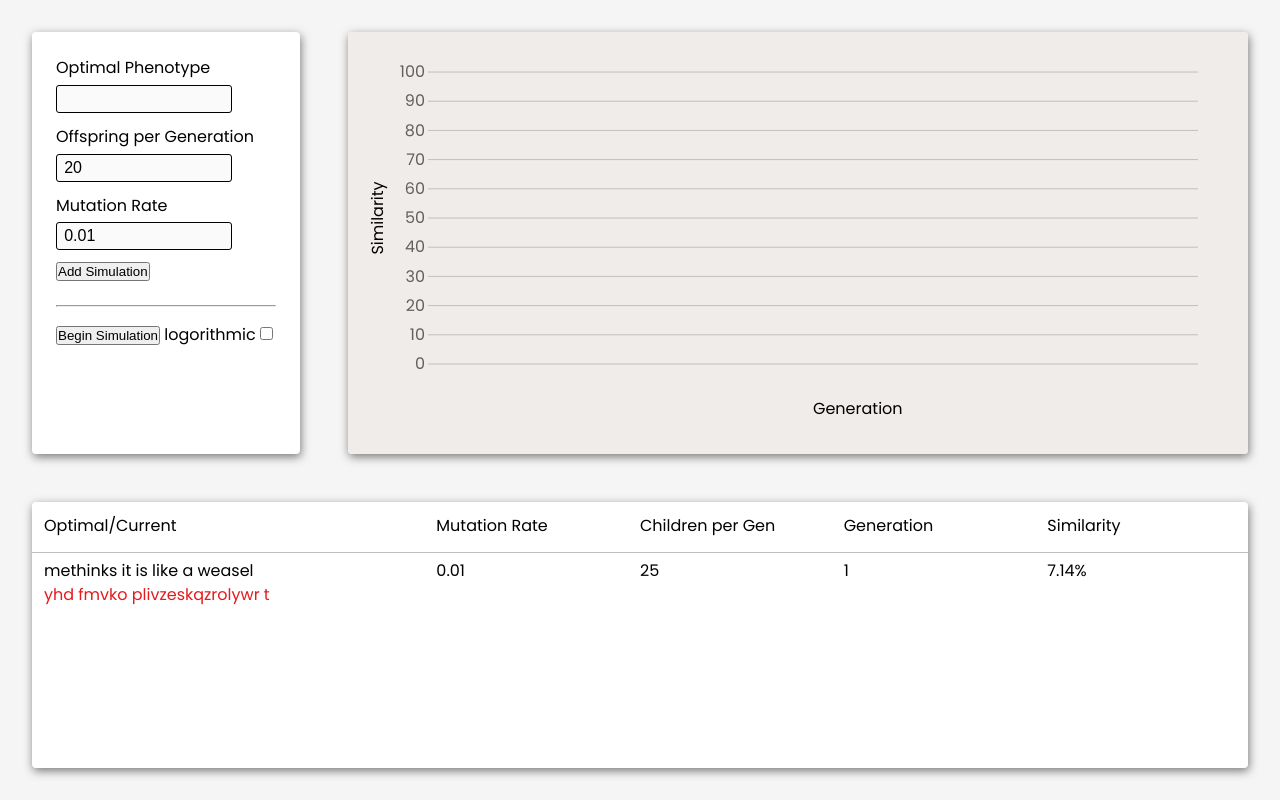
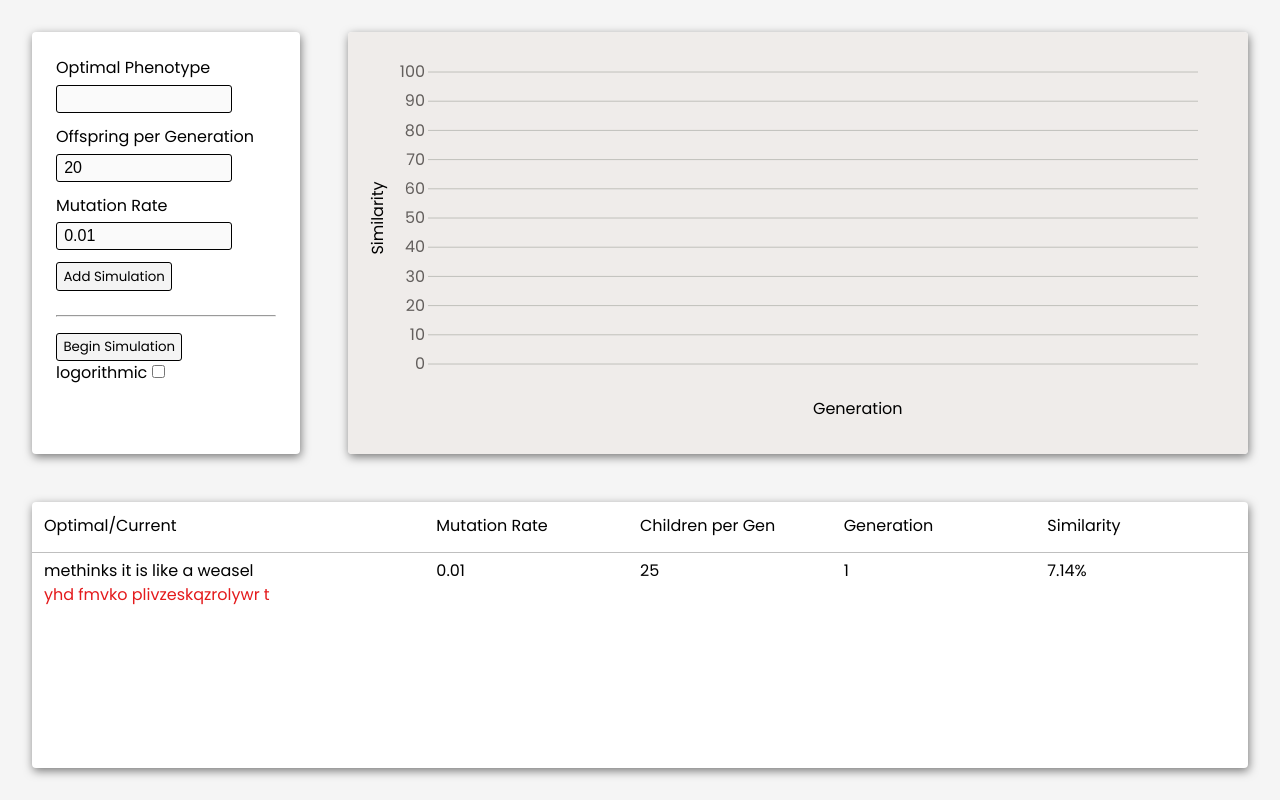
Before and after one commit to gr-eggory/evo-sim, a Svelte app: page / in a window 1280 px wide. Built offline with nearby package versions, Linux system fonts and the light colour scheme.

Commit message:
Styling buttons

```diff
--- a/src/components/Button/Button.svelte
+++ b/src/components/Button/Button.svelte
@@ -14,5 +14,14 @@
 <style>
 	button {
         cursor: pointer;
+		background-color: #F4F4F4;
+		border: 1px solid black;
+		border-radius: 3px;
+		font-family: inherit;
+		padding: .2rem .4rem;
+	}
+
+	button:hover {
+		background-color: #eeeeee;
 	}
 </style>
```
